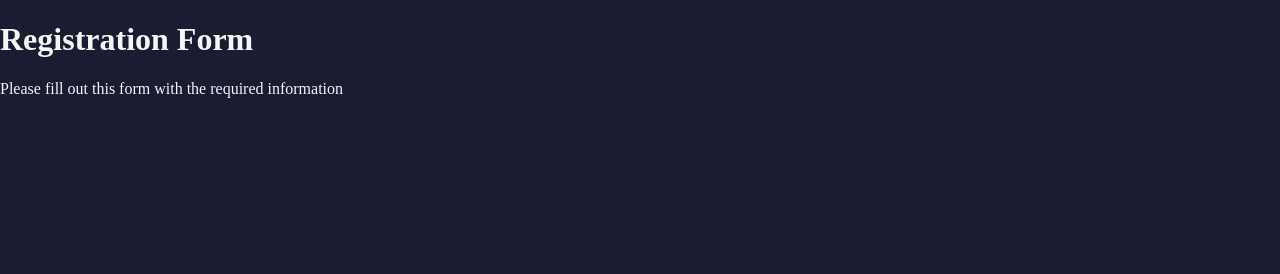
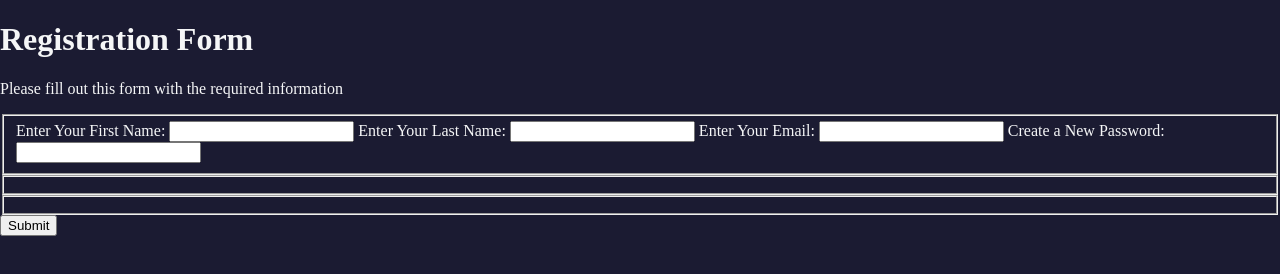
Before and after one commit to dvillanueva7/registration-form, a plain HTML site: page index.html in a window 1280 px wide. Drawn offline with Linux system fonts and the light colour scheme.

Commit message:
Update index.html

```diff
--- a/index.html
+++ b/index.html
@@ -14,7 +14,23 @@
 
     <p>Please fill out this form with the required information</p>
 
-    <form action="https://register-demo.freecodecamp.org"></form>
+    <form action="https://register-demo.freecodecamp.org">
+        <fieldset>
+            <label>Enter Your First Name: <input type="text" required></label>
+
+            <label>Enter Your Last Name: <input type="text" required></label>
+
+            <label>Enter Your Email: <input type="email" required></label>
+
+            <label>Create a New Password: <input type="password" pattern="[a-z0-5]{8,}" required></label>
+        </fieldset>
+
+        <fieldset></fieldset>
+
+        <fieldset></fieldset>
+
+        <input type="submit" value="Submit">
+    </form>
 </body>
 
 </html>
```
